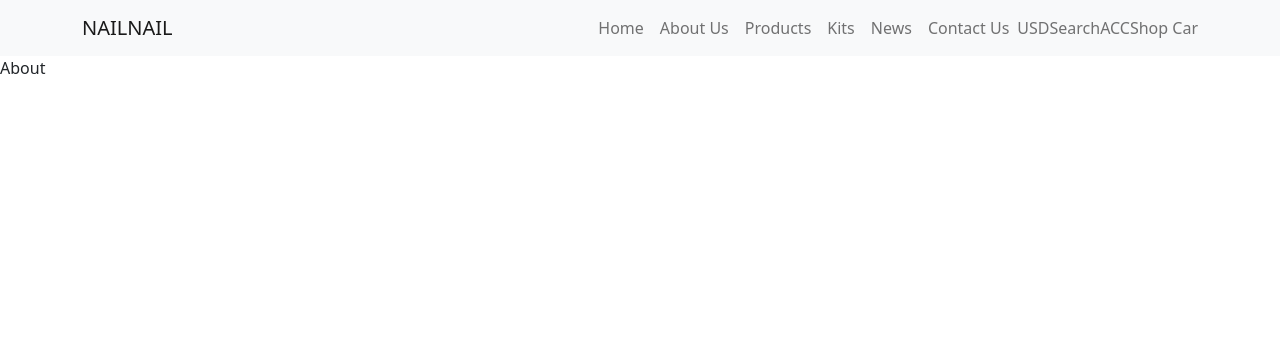
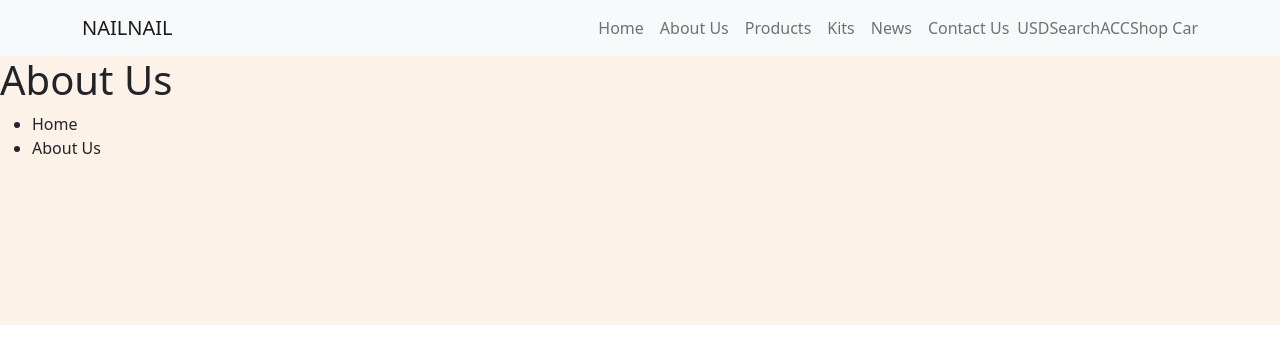
Before and after one commit to lilili846244/nailnail.shop, a Next.js app: page /about in a window 1280 px wide. Shown: the top 364 px of the page. Built offline with nearby package versions, Linux system fonts and the light colour scheme.

Commit message:
2/6/2021

```diff
--- a/pages/about.js
+++ b/pages/about.js
@@ -1,3 +1,24 @@
+import Head from "next/head";
+import Image from "next/image";
+import React, { useState } from "react";
+import { Row, Col, Container } from "react-bootstrap";
+
 export default function About() {
-  return <div>About</div>;
+  return (
+    <div>
+      <div>
+        <Row style={{ background: "#fcf2e8", height: "269px" }}>
+          <Col>
+            <h1>About Us</h1>
+            <div>
+              <ul>
+                <li>Home</li>
+                <li>About Us</li>
+              </ul>
+            </div>
+          </Col>
+        </Row>
+      </div>
+    </div>
+  );
 }
--- a/pages/index.js
+++ b/pages/index.js
@@ -252,9 +252,7 @@ export default function Home() {
         </div>
       </Container>
 
-      <Container>
-        <ElasticCarousel />
-      </Container>
+      <Container></Container>
     </div>
   );
 }
```
Also changed, not shown: components/Card.js (deleted, +0 -15 lines), components/ElasticCarousel.js (deleted, +0 -20 lines).
